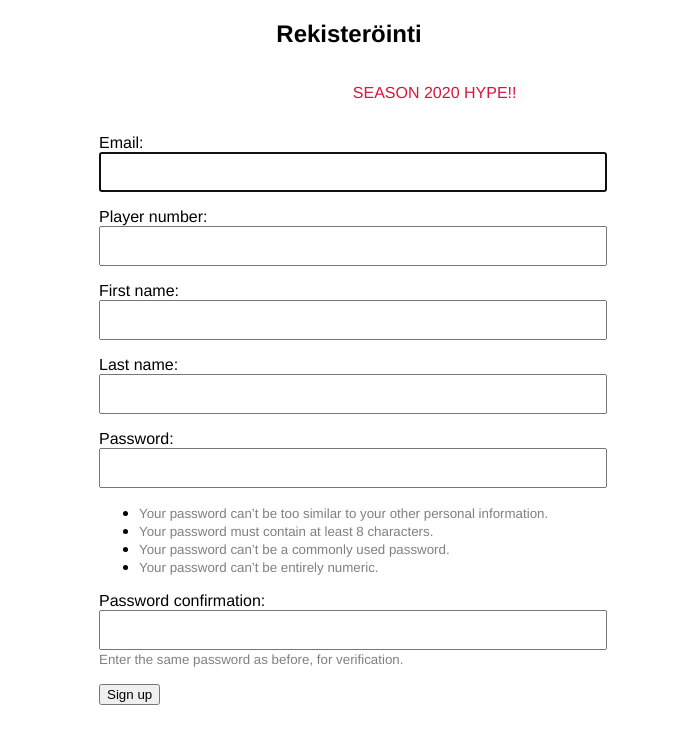
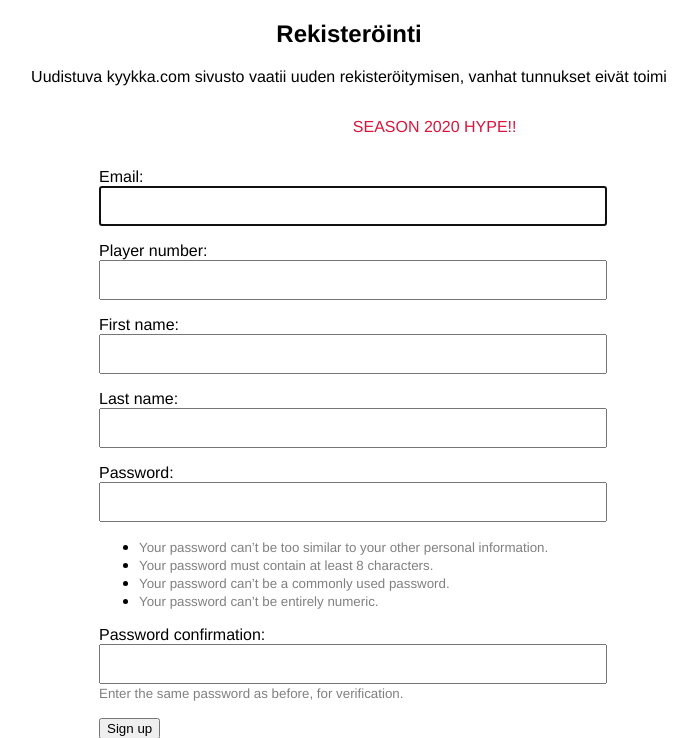
Before and after one commit to marmotgary/nkl, a Django app: page / in a window 1280 px wide; the page is wider, and only the part inside the window is pictured. Shown: the top 738 px of that part, without its empty margins (291-988 px from the left). Run offline with Django 3.2, Linux system fonts and the light colour scheme.

Commit message:
murmelit on oikeesti ihan jees

```diff
--- a/kyykka/templates/signup.html
+++ b/kyykka/templates/signup.html
@@ -8,6 +8,7 @@
 <body>
 {% block content %}
   <h2 style="text-align: center">Rekisteröinti</h2>
+    <p style="text-align: center">Uudistuva kyykka.com sivusto vaatii uuden rekisteröitymisen, vanhat tunnukset eivät toimi</p>
     <p class="murmeli">SEASON 2020 HYPE!!</p>
   <form id="registrationForm" method="post">
     {% csrf_token %}
```
